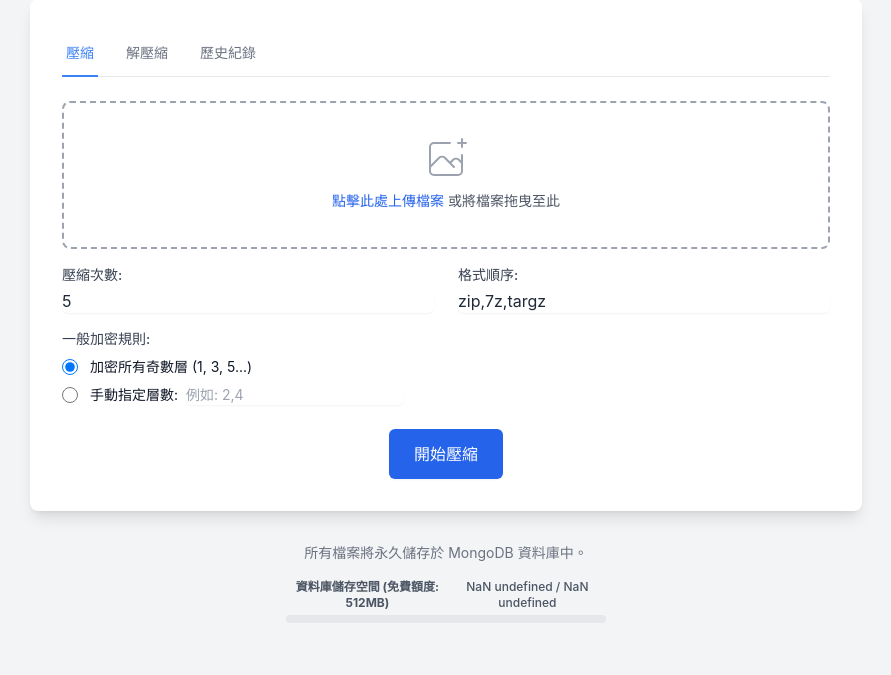
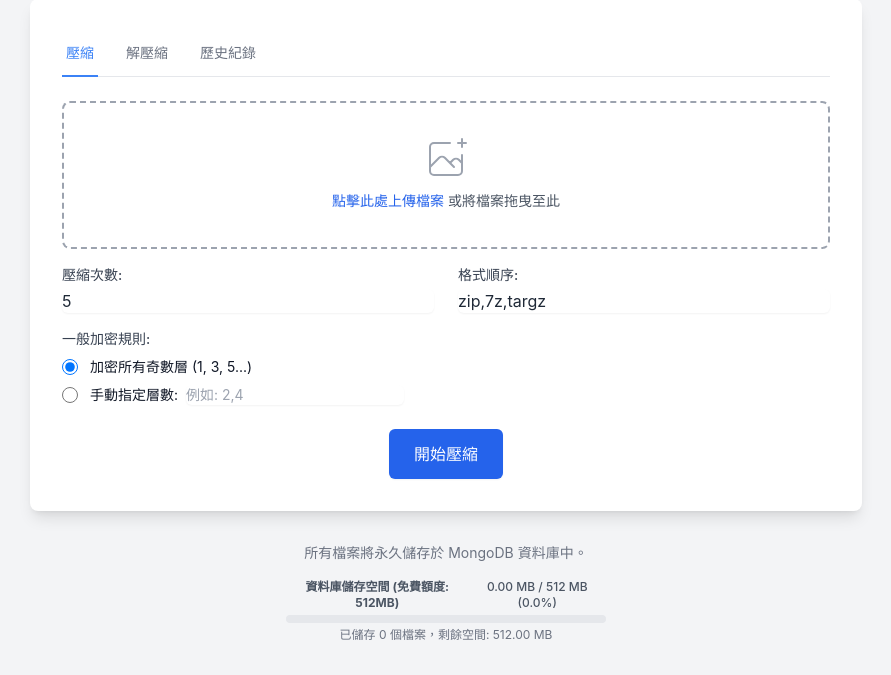
Before and after one commit to Cody8722/zip, a Flask app: page / in a window 1280 px wide. Shown: the part 137-812 px from the top of the page, without its empty margins (194-1085 px from the left). Before the commit the page ends 760 px from the top, so only its background shows below. Run offline with Flask 3, Linux system fonts and the light colour scheme; data that the repository does not hold is empty; parts of the project's set-up code (start-up, migrations or seed data) failed here and were passed over; some libraries are stand-ins or nearby versions.

Commit message:
Update index.html

```diff
--- a/templates/index.html
+++ b/templates/index.html
@@ -236,6 +236,8 @@
         </main>
         <footer class="text-center mt-8 text-sm text-gray-500 dark:text-gray-400">
              <p>所有檔案將永久儲存於 MongoDB 資料庫中。</p>
+             <!-- 儲存空間警告訊息 -->
+             <div id="storage-warning" class="max-w-md mx-auto mt-4 hidden"></div>
              <div id="storage-stats-container" class="max-w-xs mx-auto mt-4">
                  <div class="flex justify-between text-xs font-medium text-gray-600 dark:text-gray-400">
                     <span class="font-bold">資料庫儲存空間 (免費額度: 512MB)</span>
@@ -244,6 +246,7 @@
                  <div class="w-full bg-gray-200 rounded-full h-2 mt-1 dark:bg-gray-700">
                      <div id="storage-bar" class="bg-indigo-500 h-2 rounded-full" style="width: 0%"></div>
                  </div>
+                 <p id="storage-details" class="text-xs mt-1 text-gray-500 dark:text-gray-400"></p>
              </div>
         </footer>
     </div>
@@ -425,7 +428,9 @@
                     },
                     storage: {
                         bar: document.getElementById('storage-bar'),
-                        text: document.getElementById('storage-text')
+                        text: document.getElementById('storage-text'),
+                        warning: document.getElementById('storage-warning'),
+                        details: document.getElementById('storage-details')
                     }
                 };
                 let currentTaskId = null;
@@ -602,7 +607,64 @@
                 function displayShareLink(e, task) { const url = `${window.location.origin}${window.location.pathname}?share_id=${task._id}`; const div = document.createElement("div"); div.className = "mt-4 p-2 bg-gray-100 rounded-md flex items-center gap-2 w-full dark:bg-gray-700"; const input = document.createElement("input"); input.type = "text"; input.value = url; input.readOnly = true; input.className = "flex-grow bg-transparent border-none text-sm p-1"; const button = document.createElement("button"); button.textContent = "複製"; button.className = "text-sm bg-gray-200 hover:bg-gray-300 px-3 py-1 rounded-md dark:bg-gray-600 dark:hover:bg-gray-500"; button.onclick = () => { input.select(); document.execCommand('copy'); button.textContent = "已複製!"; setTimeout(() => { button.textContent = "複製" }, 2000); }; div.appendChild(input); div.appendChild(button); elements.resultButtons.appendChild(div); e.target.closest('button').disabled = true; }
                 function showQrCode(taskId) { elements.qrCodeContainer.innerHTML = ""; const img = document.createElement('img'); img.src = `/qrcode/${taskId}`; img.alt = "Share QR Code"; img.width = 250; img.height = 250; elements.qrCodeContainer.appendChild(img); elements.qrCodeModal.classList.add('visible'); }
                 function formatBytes(bytes, decimals = 2) { if (bytes === 0) return '0 Bytes'; const k = 1024; const dm = decimals < 0 ? 0 : decimals; const sizes = ['Bytes', 'KB', 'MB', 'GB', 'TB']; if (bytes < 1) return `0 Bytes`; const i = Math.floor(Math.log(bytes) / Math.log(k)); return parseFloat((bytes / Math.pow(k, i)).toFixed(dm)) + ' ' + sizes[i]; }
-                async function updateStorageStats() { try { const response = await fetch('/storage-stats'); if (!response.ok) return; const data = await response.json(); const used = data.used_space; const total = data.total_space; const percent = total > 0 ? (used / total) * 100 : 0; elements.storage.bar.style.width = `${percent}%`; elements.storage.text.textContent = `${formatBytes(used)} / ${formatBytes(total)}`; elements.storage.bar.className = percent > 90 ? "bg-red-500 h-2 rounded-full" : percent > 70 ? "bg-yellow-500 h-2 rounded-full" : "bg-indigo-500 h-2 rounded-full"; } catch (e) { elements.storage.text.textContent = "無法取得資訊"; } }
+                async function updateStorageStats() {
+                    try {
+                        const response = await fetch('/storage-stats');
+                        if (!response.ok) return;
+                        const data = await response.json();
+
+                        // 使用新的 API 回應欄位
+                        const usagePercent = data.usage_percent || 0;
+                        const usedMB = data.used_space_mb || 0;
+                        const totalMB = data.total_space_mb || 512;
+                        const availableMB = data.available_mb || 0;
+                        const fileCount = data.file_count || 0;
+                        const warningLevel = data.warning_level || 'normal';
+                        const canUpload = data.can_upload !== false;
+
+                        // 更新進度條
+                        elements.storage.bar.style.width = `${usagePercent}%`;
+                        elements.storage.text.textContent = `${usedMB.toFixed(2)} MB / ${totalMB} MB (${usagePercent.toFixed(1)}%)`;
+
+                        // 根據警告等級設定進度條顏色
+                        const barColors = {
+                            'normal': 'bg-indigo-500 h-2 rounded-full',
+                            'warning': 'bg-yellow-500 h-2 rounded-full',
+                            'danger': 'bg-orange-500 h-2 rounded-full',
+                            'full': 'bg-red-500 h-2 rounded-full'
+                        };
+                        elements.storage.bar.className = barColors[warningLevel] || barColors['normal'];
+
+                        // 顯示詳細資訊
+                        elements.storage.details.textContent = `已儲存 ${fileCount} 個檔案，剩餘空間: ${availableMB.toFixed(2)} MB`;
+
+                        // 根據警告等級顯示警告訊息
+                        if (warningLevel === 'full') {
+                            elements.storage.warning.className = 'max-w-md mx-auto mt-4 p-3 bg-red-100 border-l-4 border-red-500 text-red-700 dark:bg-red-900 dark:text-red-300 dark:border-red-600';
+                            elements.storage.warning.innerHTML = '<p class="font-bold">⛔ 儲存空間已滿</p><p class="text-sm">資料庫已達到容量上限，無法上傳新檔案。請刪除一些舊檔案以釋放空間。</p>';
+                            elements.storage.warning.classList.remove('hidden');
+                            // 禁用壓縮按鈕
+                            if (elements.startCompressBtn) elements.startCompressBtn.disabled = true;
+                        } else if (warningLevel === 'danger') {
+                            elements.storage.warning.className = 'max-w-md mx-auto mt-4 p-3 bg-orange-100 border-l-4 border-orange-500 text-orange-700 dark:bg-orange-900 dark:text-orange-300 dark:border-orange-600';
+                            elements.storage.warning.innerHTML = '<p class="font-bold">⚠️ 儲存空間即將用盡</p><p class="text-sm">已使用超過 95% 的空間，建議盡快清理不需要的檔案。</p>';
+                            elements.storage.warning.classList.remove('hidden');
+                            if (elements.startCompressBtn) elements.startCompressBtn.disabled = false;
+                        } else if (warningLevel === 'warning') {
+                            elements.storage.warning.className = 'max-w-md mx-auto mt-4 p-3 bg-yellow-100 border-l-4 border-yellow-500 text-yellow-700 dark:bg-yellow-900 dark:text-yellow-300 dark:border-yellow-600';
+                            elements.storage.warning.innerHTML = '<p class="font-bold">⚡ 儲存空間警告</p><p class="text-sm">已使用超過 80% 的空間，請注意管理檔案。</p>';
+                            elements.storage.warning.classList.remove('hidden');
+                            if (elements.startCompressBtn) elements.startCompressBtn.disabled = false;
+                        } else {
+                            elements.storage.warning.classList.add('hidden');
+                            if (elements.startCompressBtn) elements.startCompressBtn.disabled = false;
+                        }
+                    } catch (e) {
+                        elements.storage.text.textContent = "無法取得資訊";
+                        elements.storage.details.textContent = "";
+                        elements.storage.warning.classList.add('hidden');
+                    }
+                }
                 async function showShareView(shareId) { elements.mainView.classList.add('hidden'); elements.shareView.classList.remove('hidden'); try { const response = await fetch(`/status/${shareId}`); if (!response.ok) throw new Error("找不到分享的檔案或連結已過期。"); const data = await response.json(); if (data.type !== 'compress' || !data.result_filename) throw new Error("此連結不是一個有效的分享連結。"); elements.share.filename.textContent = `準備解壓縮檔案: ${data.result_filename}`; const needsMaster = data.password_file_content && data.password_file_content.includes("(特殊密碼層)"); if (needsMaster) elements.share.masterPassPrompt.classList.remove('hidden'); elements.share.startBtn.onclick = () => { const payload = JSON.stringify({ master_password: needsMaster ? elements.share.masterPassInput.value : null }); startTask(`/start-shared-decompression/${shareId}`, payload); } } catch (error) { elements.shareView.innerHTML = `<div class="p-4 bg-red-100 text-red-700 rounded-lg text-center dark:bg-red-900 dark:text-red-300">${error.message}</div>`; } }
                 function updateThemeIcons(isDark) { elements.themeToggleDarkIcon.classList.toggle('hidden', !isDark); elements.themeToggleLightIcon.classList.toggle('hidden', isDark); }
 
```
